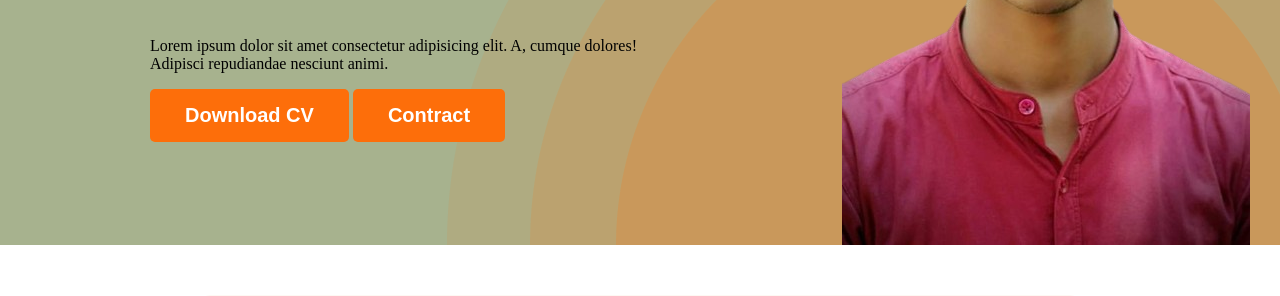
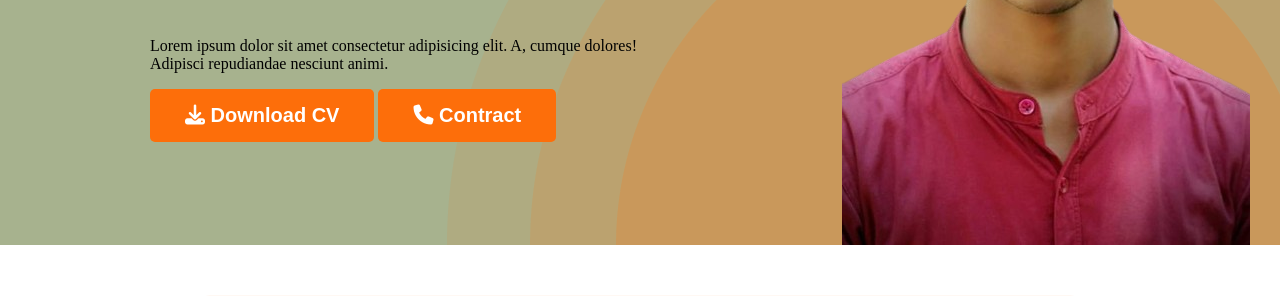
Before and after one commit to MEHEDI-HASAN-TANMOY/My-first-report, a plain HTML site: page projcet/Project 3/prottype.html in a window 1280 px wide. Shown: the part 504-800 px from the top of the page. Drawn offline with Linux system fonts and the light colour scheme; a web font is replaced by a local one.

Commit message:
prottype.html

```diff
--- a/projcet/Project 3/prottype.html
+++ b/projcet/Project 3/prottype.html
@@ -9,6 +9,7 @@
     <link rel="preconnect" href="https://fonts.gstatic.com" crossorigin>
     <link href="https://fonts.googleapis.com/css2?family=Luxurious+Roman&display=swap" rel="stylesheet">
     <link rel="stylesheet" href="prottype.css">
+    <script src="https://kit.fontawesome.com/e3a251267c.js" crossorigin="anonymous"></script>
 </head>
 
 <body>
@@ -29,8 +30,8 @@
                 <p>Lorem ipsum dolor sit amet consectetur adipisicing elit. A, cumque dolores! Adipisci repudiandae
                     nesciunt
                     animi.</p>
-                <button class="btn-primary">Download CV</button>
-                <button class="btn-primary">Contract</button>
+                <button class="btn-primary"> <i class="fa-solid fa-download"></i> Download CV</button>
+                <button class="btn-primary"> <i class="fa-solid fa-phone"></i> Contract</button>
             </div>
             <img src="mehedi_personal-removebg-preview.png" alt="mehedi">
         </div>
```
